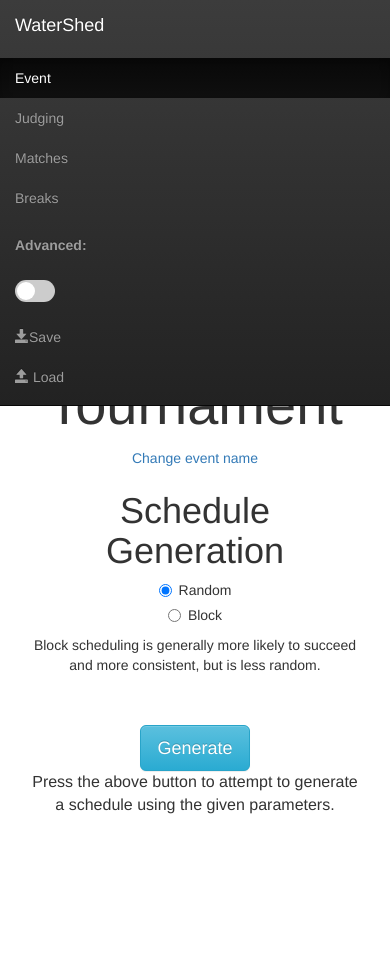
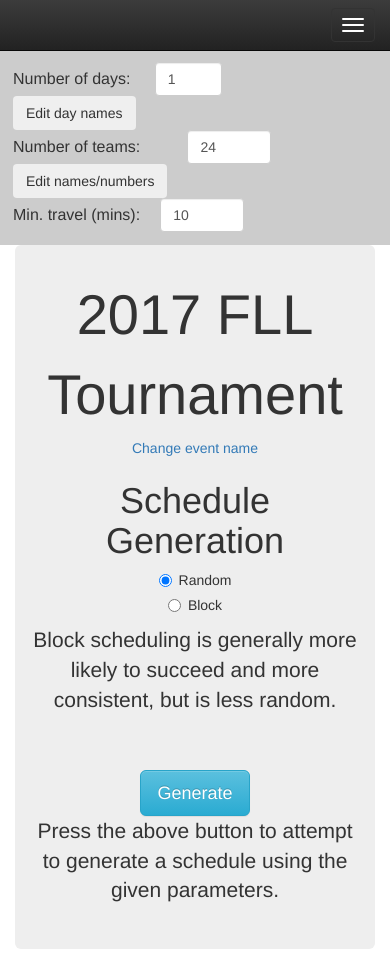
Before and after one commit to frewes/FIRST-Tournament-Systems, a PHP site: page / in a window 390 px wide. Before the commit the page ends 814 px from the top, so only its background shows below. Run offline with PHP 8.4, Linux system fonts and the light colour scheme; some libraries are stand-ins or nearby versions.

Commit message:
Rearranged page a bit to make it more mobile friendly

```diff
--- a/scheduler/dom_printer.js
+++ b/scheduler/dom_printer.js
@@ -1,4 +1,6 @@
 var usesSurrogates = false;
+
+var colClass = "col-md-4";
 
 function printToDom(event) {
 	if (event.allSessions[0].schedule == null) return;
@@ -17,15 +19,21 @@
 
 	var results=$("#results");
 	results.empty();
+	var judge_row = $("<div class=\"row\">");
+	var match_row = $("<div class=\"row\">");
 	for (var i = 0; i < event.allSessions.length; i++) {
 		var session = event.allSessions[i];
-		if (session.type != TYPE_BREAK) results.append(generateTable(session));
+		if (session.type == TYPE_JUDGING) judge_row.append(generateTable(session));
+		else if (session.type == TYPE_BREAK) console.log("Not printing break");
+		else match_row.append(generateTable(session));
 	}
+	results.append(judge_row);
+	results.append(match_row);
 	results.append(generateIndivTable(event));
 }
 
 function generateTable(session) {
-	var result = $("<div class=\"container-fluid session\">");
+	var result = $("<div class=\""+colClass+" session\">");
 	result.append($("<h4>"+session.name+"</h4>"));
 	var table = $("<table class=\"table resultTable table-responsive\">");
 	var header = "<thead><tr><th>#</th><th>Time</th>";
--- a/scheduler/index.html
+++ b/scheduler/index.html
@@ -22,8 +22,15 @@
 <nav class="navbar navbar-inverse navbar-fixed-top">
   <div class="container-fluid">
     <div class="navbar-header">
-      <a class="navbar-brand" href="javascript:void(0)">WaterShed</a>
+      <button type="button" class="navbar-toggle collapsed" data-toggle="collapse" data-target="#navbar-collapse-1" aria-expanded="false">
+        <span class="sr-only">Toggle navigation</span>
+        <span class="icon-bar"></span>
+        <span class="icon-bar"></span>
+        <span class="icon-bar"></span>
+      </button>
+      <a class="navbar-brand" href="javascript:void(0)"></a>
     </div>
+    <div class="collapse navbar-collapse" id="navbar-collapse-1">
     <ul class="nav navbar-nav">
       <li class="active"><a href="#event_tab" data-toggle="tab">Event</a></li>
       <li><a href="#judge_tab" data-toggle="tab">Judging</a></li>
@@ -45,6 +52,7 @@
             <span class="glyphicon glyphicon-open"></span> Load</a>
             <input type="file" id="loadFileInput" class="hidden" onchange="loadFromFile(this)" accept=".schedule"></li>
         </ul>
+    </label>
     </div>
 </nav>
 
@@ -146,7 +154,7 @@
 </div>
 
 <div class="container">
-  <div class="starter-template">
+  <div class="jumbotron" style="text-align: center">
   <div id="title" class="title" onclick="tourn_ui.changeTitle()">2017 FLL Tournament</div>
     <button disabled onclick="tourn_ui.changeTitle()" class="btn-link">Change event name</button>
 
@@ -174,8 +182,8 @@
   </div>
 </div>
 
-<div class="container-fluid">
-    <div class="starter-template" id="results"></div>
+<div class="container" style="text-align: center">
+    <div id="results"></div>
 </div>
 
 </body>
--- a/scheduler/scheduler.css
+++ b/scheduler/scheduler.css
@@ -1,6 +1,11 @@
 .thumbnail img {
     /*width:200px;*/
     height:200px;
+}
+
+.navbar-left img {
+    /*width:200px;*/
+    height:60px;
 }
 
 
```
